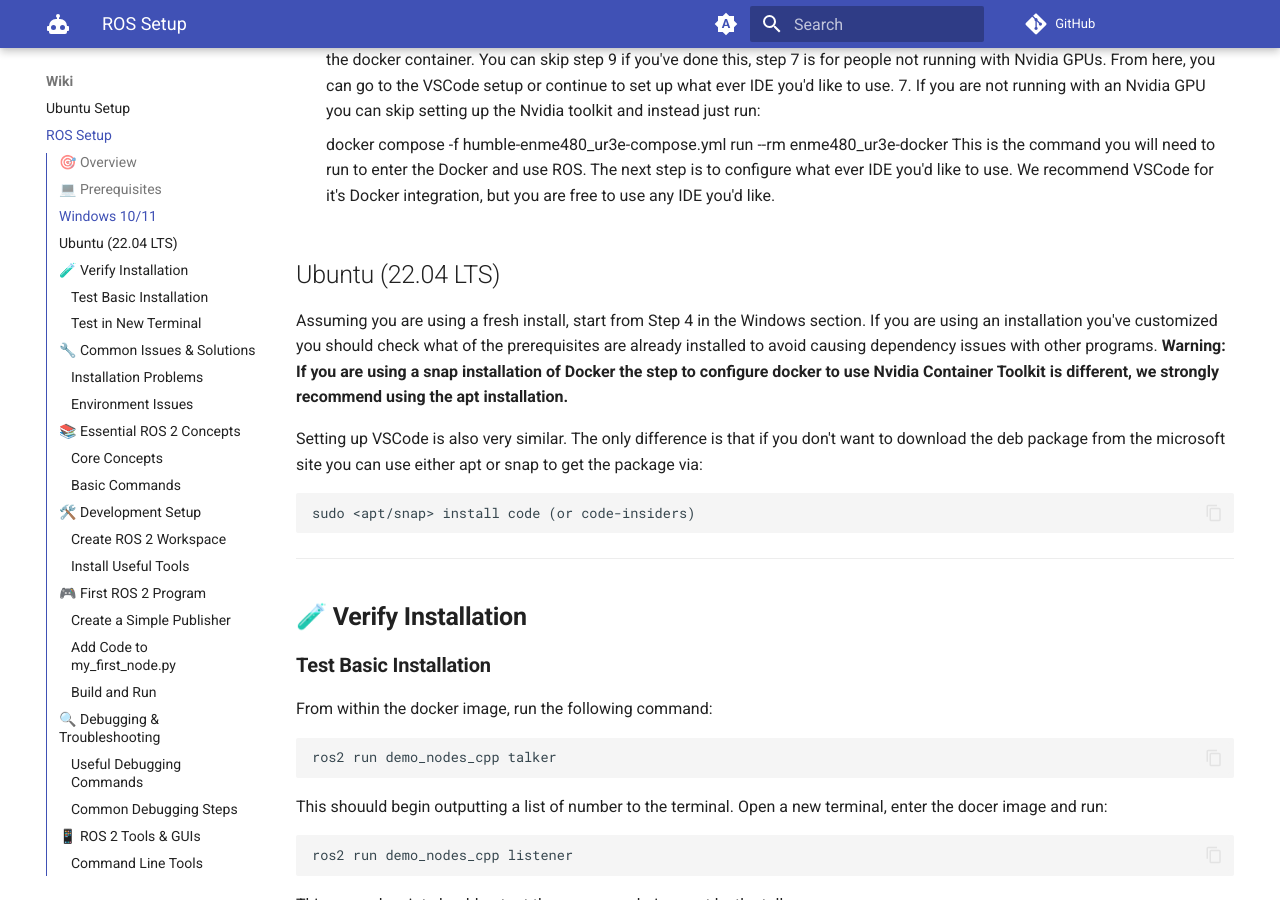
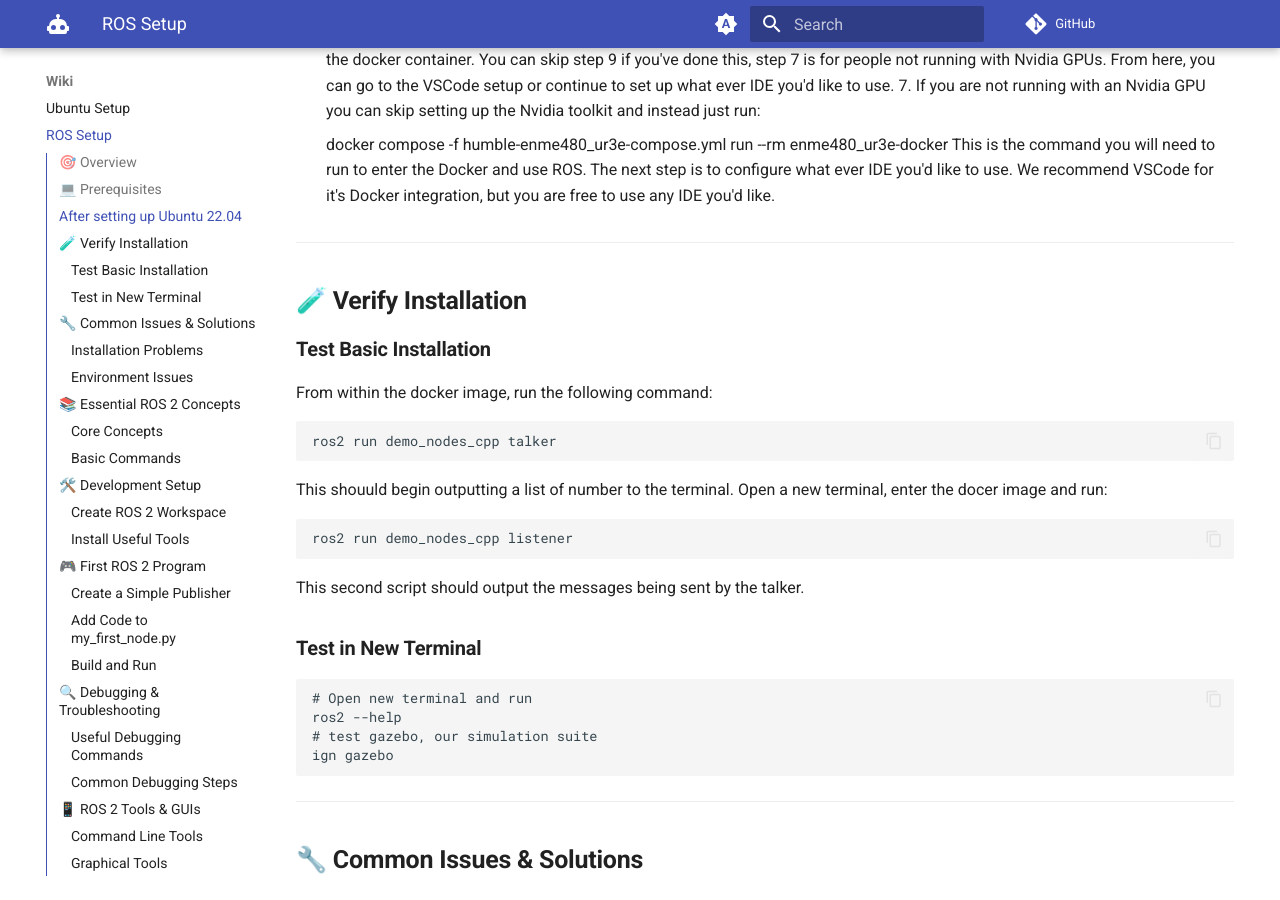
Before and after one commit to ENME480/enme480.github.io, an MkDocs documentation site: the page built from docs/ros-setup.md, in a window 1280 px wide and 900 px high, scrolled down 2769 px. Built offline with MkDocs 1.6.1 and Material for MkDocs 9.7.7, drawn with Linux system fonts in a browser that asks for light colours; plug-ins that fetch from the network failed and are left out; comment, search, counter and statistics services are not loaded; the version menu is left out; some of the changed text lies outside the part shown.

Commit message:
The instructions are now standardized since everyone will have Ubuntu installed by now

```diff
--- a/docs/ros-setup.md
+++ b/docs/ros-setup.md
@@ -25,7 +25,7 @@ Before starting, ensure you have:
 - ✅ **At least 10GB free space**
 
 ---
-## Windows 10/11
+## After setting up Ubuntu 22.04
 
 1. First, we will make sure our dependencies are in place. Within WSL2 run:
 
@@ -110,15 +110,6 @@ Finally, this command will compose and run our image. This is the command you wi
 
 	docker compose -f humble-enme480_ur3e-compose.yml run --rm enme480_ur3e-docker
 This is the command you will need to run to enter the Docker and use ROS. The next step is to configure what ever IDE you'd like to use. We recommend VSCode for it's Docker integration, but you are free to use any IDE you'd like.
-
-## Ubuntu (22.04 LTS)
-Assuming you are using a fresh install, start from Step 4 in the Windows section. If you are using an installation you've customized you should check what of the prerequisites are already installed to avoid causing dependency issues with other programs. **Warning: If you are using a snap installation of Docker the step to configure docker to use Nvidia Container Toolkit is different, we strongly recommend using the apt installation.**
-
-Setting up VSCode is also very similar. The only difference is that if you don't want to download the deb package from the microsoft site you can use either apt or snap to get the package via:
-
-	sudo <apt/snap> install code (or code-insiders)
-
-
 
 ---
 ## 🧪 **Verify Installation**
```
